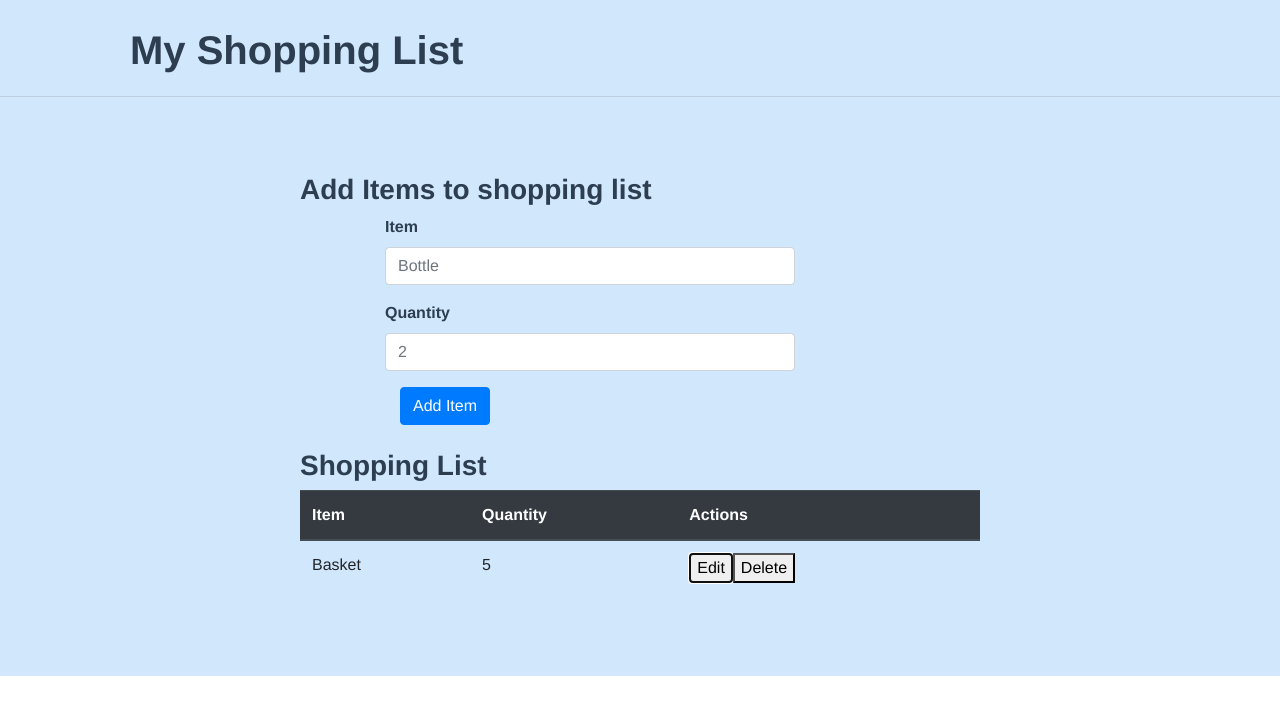
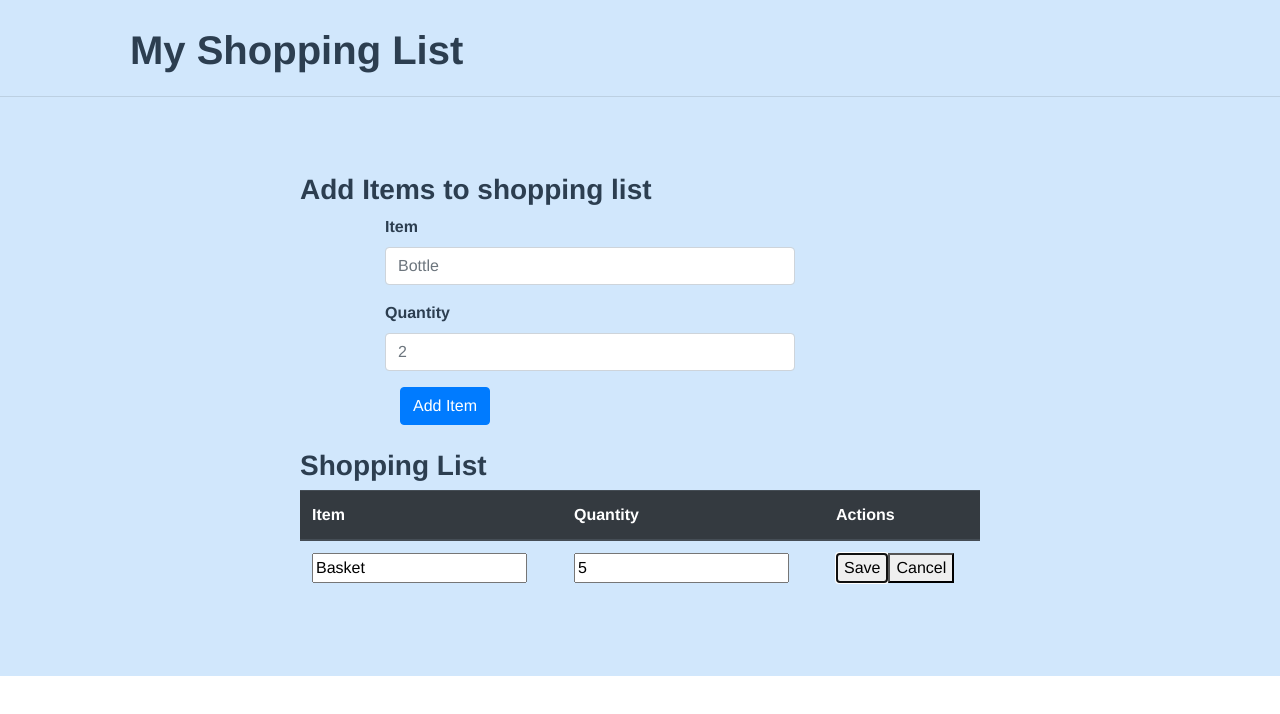
Before and after one commit to EmmellaBeatrice/shopping-list, a Vue app: page / in a window 1280 px wide. Both pictures are taken after a click on the button "Edit". Shown: the top 714 px of the page. Built offline with nearby package versions, Linux system fonts and the light colour scheme.

Commit message:
added edit function

```diff
--- a/src/components/ItemTable.vue
+++ b/src/components/ItemTable.vue
@@ -14,10 +14,20 @@
             <tbody>
                 <!-- retrieving items in the itemsTable and displaying it in the table-->
                 <tr v-for="item in items" :key="item.id">
-                    <td>{{ item.name }}</td>
-                    <td>{{ item.quantity }}</td>
-                    <td>
-                        <button>Edit</button>
+                    <td v-if= "editing === item.id" >
+                        <input type="text" v-model="item.name">
+                    </td>
+                    <td v-else>{{ item.name }}</td>
+                    <td v-if= "editing === item.id">
+                        <input type="text" v-model="item.quantity">
+                    </td>
+                    <td v-else >{{ item.quantity }}</td>
+                    <td v-if="editing === item.id">
+                        <button @click="editItem(item)">Save</button>
+                        <button class="muted-button" @click="editing = null">Cancel</button>
+                    </td>
+                    <td v-else>
+                        <button @click="editMode(item.id)">Edit</button>
                         <button @click="$emit('delete:item', item.id)">Delete</button>
                     </td>
                 </tr>
@@ -31,6 +41,23 @@ export default {
     //telling the component that it will recieve data inform of an array
     props: {
         items: Array,
+    },
+    data() {
+        return {
+            editing: null,
+        }
+    },
+    methods: {
+        editMode(id){
+            this.editing = id
+        },
+        editItem(item) {
+            if (item.name ===  '' || item ===  '') return
+            this.$emit('edit:item', item.id, item)
+            this.editing = null
+        },
+
+
     }
 }
 </script>
--- a/src/views/Home.vue
+++ b/src/views/Home.vue
@@ -6,7 +6,7 @@
       <h3><b>Shopping List</b></h3>
       <!-- item attribute helps you pass on data to itemTable because it starts with :
       it does the same as v-bind -->
-      <item-table :items="items" @delete:item="deleteItem" />
+      <item-table :items= "items" @delete:item= "deleteItem" @edit:item= "editItem" />
       <!-- OR
       <item-table v-bind:items="items" /> -->
 
@@ -46,10 +46,15 @@ export default {
     const newItem = { ...item, id };
     this.items = [...this.items, newItem];
     },
+    //creating method to delete an item from the item list array
     deleteItem(id){
       this.items = this.items.filter(
         employee => employee.id !== id
       )
+    },
+    editItem(id, updateItem){
+      this.items = this.items.map(item =>
+      item.id === id? updateItem : item)
     }
    }
 
```
